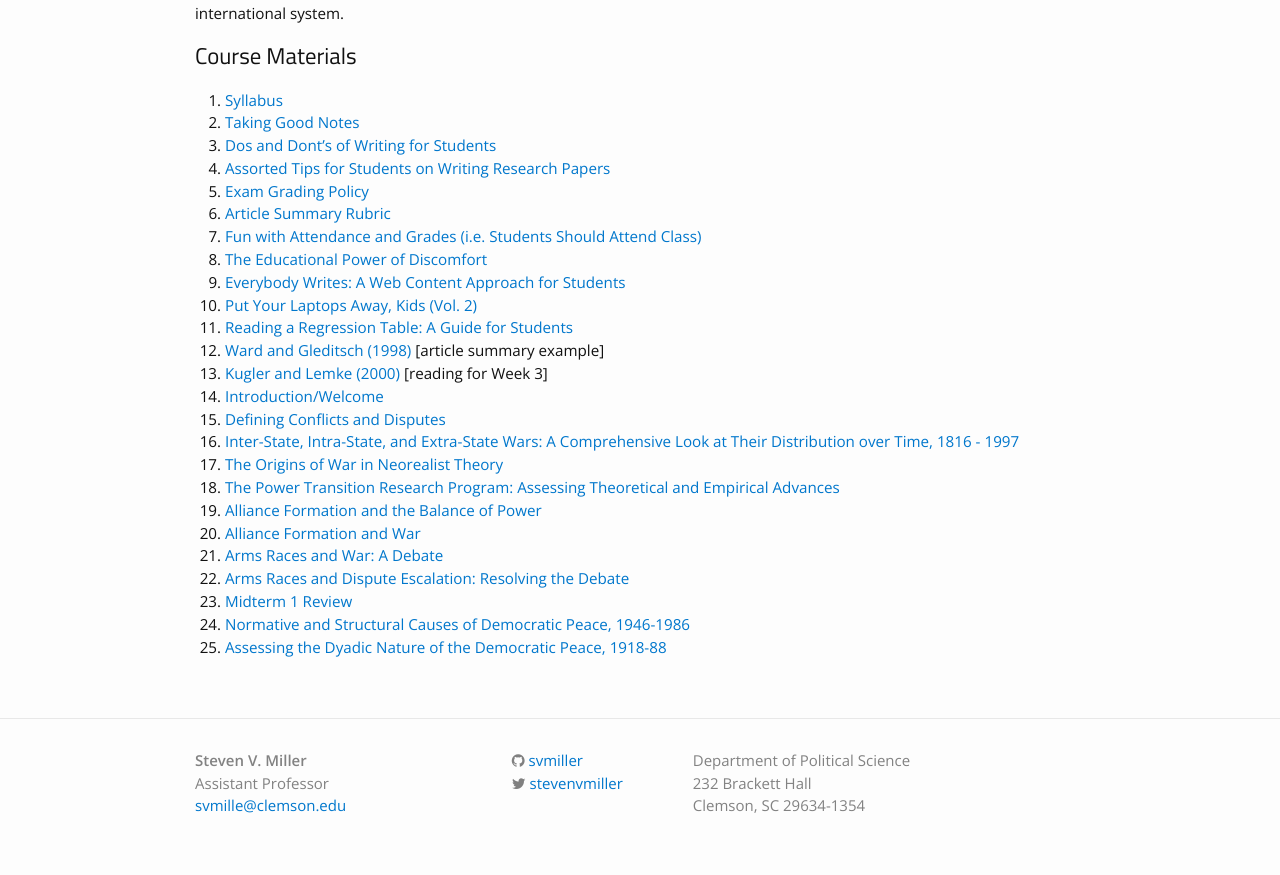
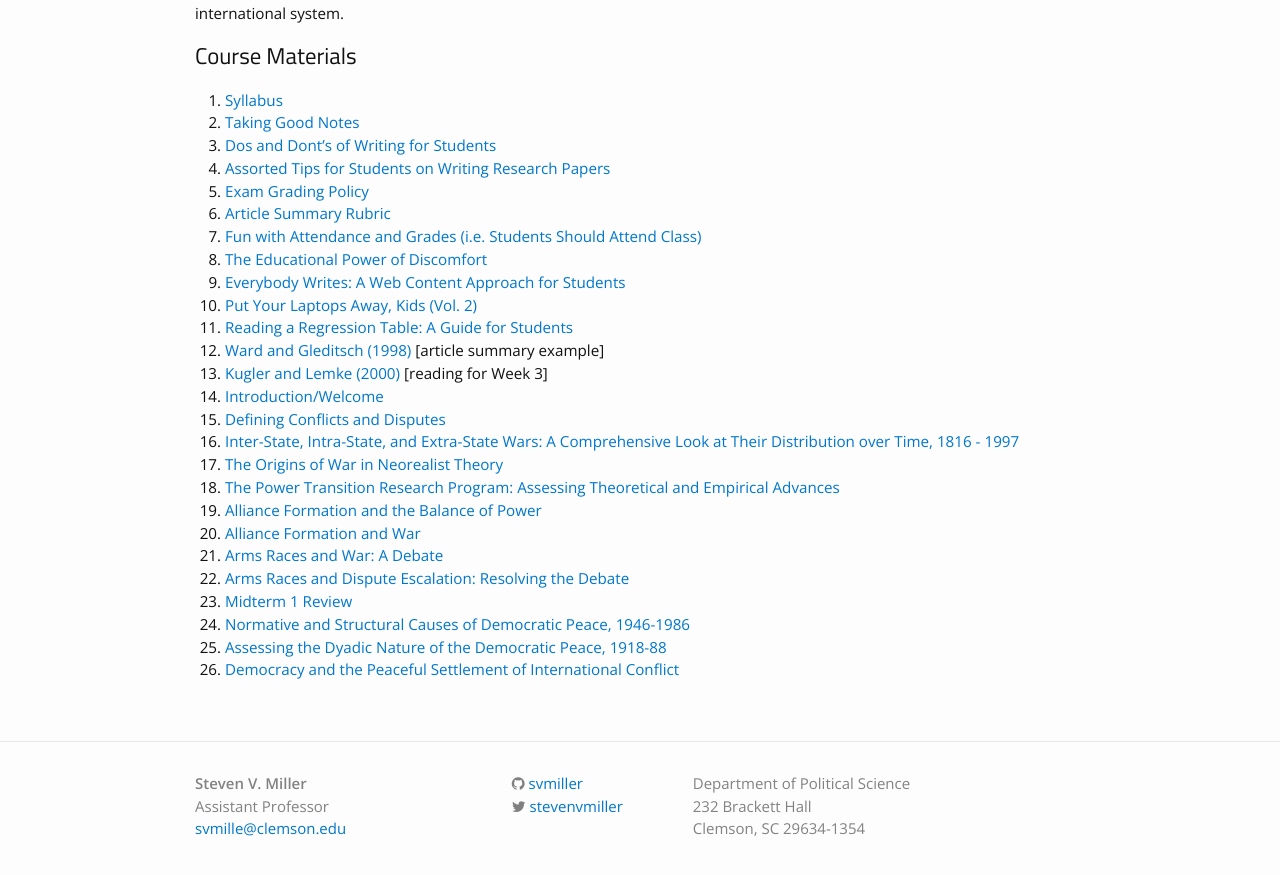
Before and after one commit to svmiller/svmiller.github.io, a Jekyll site: the page built from teaching/posc-3610.md, in a window 1280 px wide and 900 px high, scrolled down 738 px. Shown: the top 875 px of the window. Built offline with Jekyll 4.4.1, drawn with Linux system fonts in a browser that asks for light colours; nearby versions of some CDN libraries; some web fonts are replaced.

Commit message:
add lectures 02.28.2017

```diff
--- a/teaching/posc-3610.md
+++ b/teaching/posc-3610.md
@@ -35,3 +35,4 @@ The onset, expansion and consequences of inter-state conflict lie at the heart o
 23. [Midterm 1 Review](https://www.dropbox.com/s/s1brij7soplzyqo/posc3610-midterm1-review.pdf?dl=0)
 24. [Normative and Structural Causes of Democratic Peace, 1946-1986](https://www.dropbox.com/s/0dq30vqvqswa098/posc3610-lecture-maozrussett1993nsc.pdf?dl=0)
 25. [Assessing the Dyadic Nature of the Democratic Peace, 1918-88](https://www.dropbox.com/s/b3xye1ebhtfoiiw/posc3610-lecture-rousseauetal1996adn.pdf?dl=0)
+26. [Democracy and the Peaceful Settlement of International Conflict](https://www.dropbox.com/s/1k8b5za8a8j83rv/posc3610-lecture-dixon1994dps.pdf?dl=0)
```
Also changed, not shown: teaching/posc-3410.md (+1 -0 lines).
